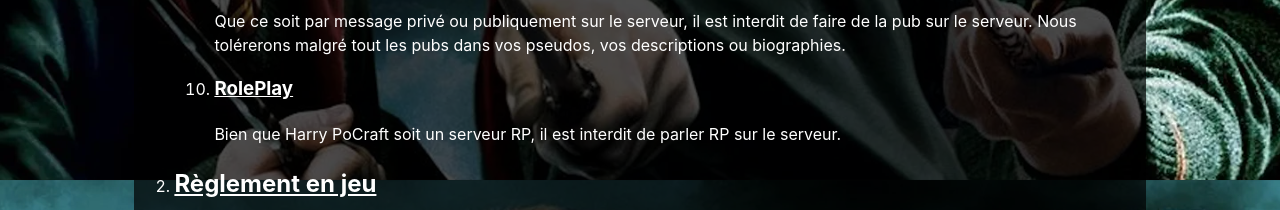
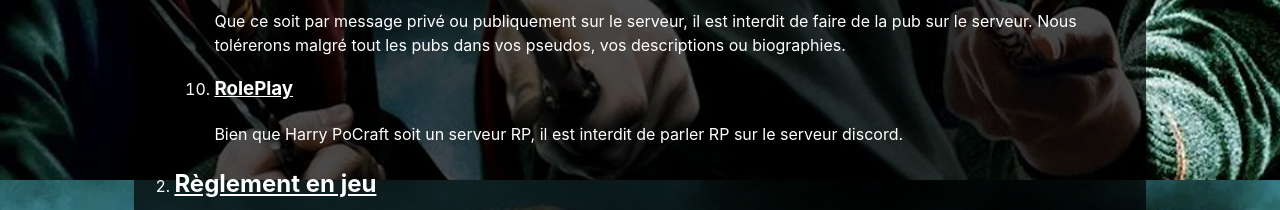
Before and after one commit to silenthill99/harry-pocraft, a React (Vite) app: page /reglement in a window 1280 px wide. Shown: the part 1420-1630 px from the top of the page. Built offline with nearby package versions, Linux system fonts and the light colour scheme.

Commit message:
Rajout d'un détail

```diff
--- a/src/Pages/Règlement.jsx
+++ b/src/Pages/Règlement.jsx
@@ -82,7 +82,7 @@ const Reglement = () => {
                         <li>
                             <h3>RolePlay</h3>
                             <p>
-                                Bien que Harry PoCraft soit un serveur RP, il est interdit de parler RP sur le serveur.
+                                Bien que Harry PoCraft soit un serveur RP, il est interdit de parler RP sur le serveur discord.
                             </p>
                         </li>
                     </ol>
```
